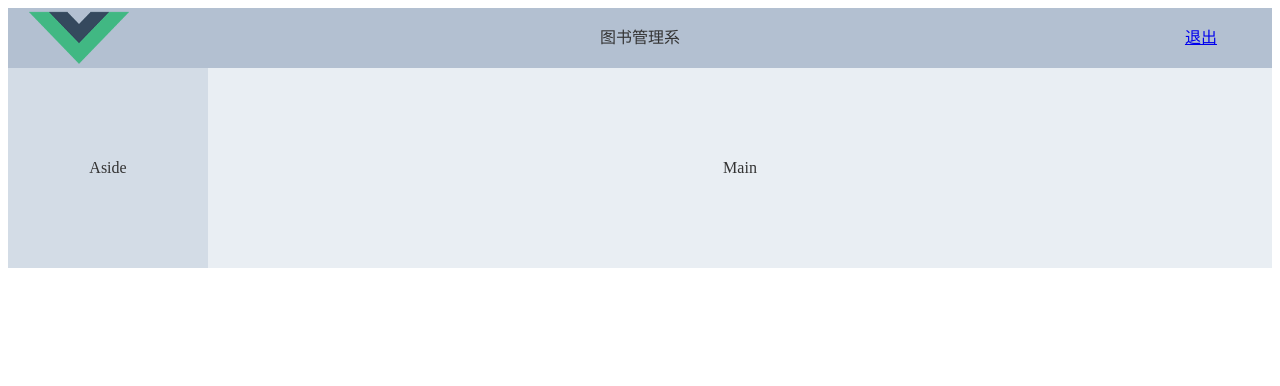
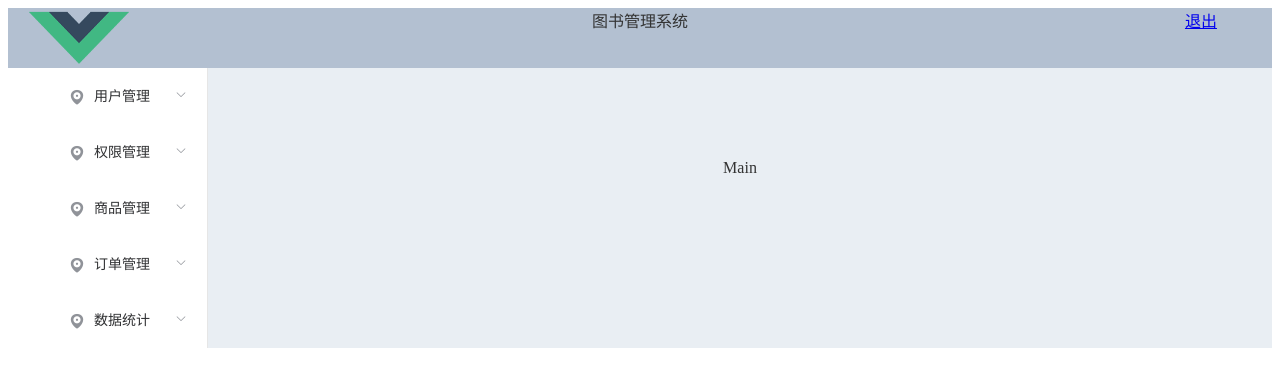
Before and after one commit to summer105/dianshangguanli, a Vue app: page /#/ in a window 1280 px wide. Shown: the top 386 px of the page. Built offline with nearby package versions, Linux system fonts and the light colour scheme; sample sign-in values are in the browser's storage.

Commit message:
'进入home组件之前'

```diff
--- a/src/components/home.vue
+++ b/src/components/home.vue
@@ -6,7 +6,7 @@
           <img src="../assets/logo.png" alt="无法显示图片" width="100" height="60">
         </div></el-col>
         <el-col :span="20"><div class="grid-content bg-purple-light">
-          图书管理系
+          图书管理系统
         </div></el-col>
         <el-col :span="2"><div class="grid-content bg-purple">
           <a class="logindenglu" href="#">退出</a>
@@ -14,7 +14,101 @@
       </el-row>
     </el-header>
     <el-container>
-      <el-aside class="aside" width="200px">Aside</el-aside>
+      <el-aside class="aside" width="200px">
+        <!--     :unique-opened="true"   导航的属性   只打开一个-->
+        <el-menu
+
+          :unique-opened="true"
+          default-active="2"
+          class="el-menu-vertical-demo" >
+
+          <el-submenu index="1">
+            <template slot="title">
+              <i class="el-icon-location"></i>
+              <span>用户管理</span>
+            </template>
+            <el-menu-item-group>
+              <el-menu-item index="1-1">
+                <i class="el-icon-success"></i>
+                <span>用户列表</span>
+              </el-menu-item>
+
+            </el-menu-item-group>
+          </el-submenu>
+
+             <!--2-->
+          <el-submenu index="2">
+            <template slot="title">
+              <i class="el-icon-location"></i>
+              <span>权限管理</span>
+            </template>
+            <el-menu-item-group>
+              <el-menu-item index="1-1">
+                <i class="el-icon-location"></i>
+                <span>角色列表</span>
+              </el-menu-item>
+              <el-menu-item index="1-2">
+                <i class="el-icon-location"></i>
+                <span>权限列表</span>
+              </el-menu-item>
+            </el-menu-item-group>
+          </el-submenu>
+<!--          3-->
+
+          <el-submenu index="3">
+            <template slot="title">
+              <i class="el-icon-location"></i>
+              <span>商品管理</span>
+            </template>
+            <el-menu-item-group>
+              <el-menu-item index="1-1">
+                <i class="el-icon-location"></i>
+                <span>商品列表</span>
+              </el-menu-item>
+              <el-menu-item index="1-2">
+                <i class="el-icon-location"></i>
+                <span>分类参数</span>
+              </el-menu-item>
+              <el-menu-item index="1-2">
+                <i class="el-icon-location"></i>
+                <span>商品分类</span>
+              </el-menu-item>
+            </el-menu-item-group>
+          </el-submenu>
+
+<!--          4-->
+
+          <el-submenu index="4">
+            <template slot="title">
+              <i class="el-icon-location"></i>
+              <span>订单管理</span>
+            </template>
+            <el-menu-item-group>
+              <el-menu-item index="1-1">
+                <i class="el-icon-location"></i>
+                <span>订单列表</span>
+              </el-menu-item>
+
+            </el-menu-item-group>
+          </el-submenu>
+
+<!--          5-->
+
+          <el-submenu index="5">
+            <template slot="title">
+              <i class="el-icon-location"></i>
+              <span>数据统计</span>
+            </template>
+            <el-menu-item-group>
+              <el-menu-item index="1-1">
+                <i class="el-icon-location"></i>
+                <span>数据列表</span>
+              </el-menu-item>
+
+            </el-menu-item-group>
+          </el-submenu>
+        </el-menu>
+      </el-aside>
       <el-main class="main">Main</el-main>
     </el-container>
   </el-container>
@@ -22,7 +116,25 @@
 
 <script>
     export default {
-        name: "home"
+        name: "home",
+      //if 判断 token  有  ---继续渲染组件
+      //token没有  ---登录
+      //vue实例之前自动触发
+
+      //这个判断要写在组件渲染之前的生命周期  钩子函数中
+      beforeCreate() {
+       // 声明一个只读常量，一旦声明，常量的值便不可改变。可以声明一个变量，声明以后，必须初始化，否则变错。
+//         const和let有许多相似点：
+// 只在其声明的块级作用域中有效；
+// 不存在作用域提升，是暂时性死区，必须先声明，后使用；
+// 不能重复声明，否则会报错
+          const token=localStorage.getItem("token");
+        //token没有  ---登录
+          if (!token){
+            this.$router.push({name:"login"})
+          }
+        //if 判断 token  有  ---继续渲染组件
+      }
     }
 </script>
 
@@ -32,7 +144,7 @@
     background-color: #B3C0D1;
     color: #333;
     text-align: center;
-    line-height: 60px;
+    /*line-height: 60px;*/
   }
 
   .el-aside {
```
